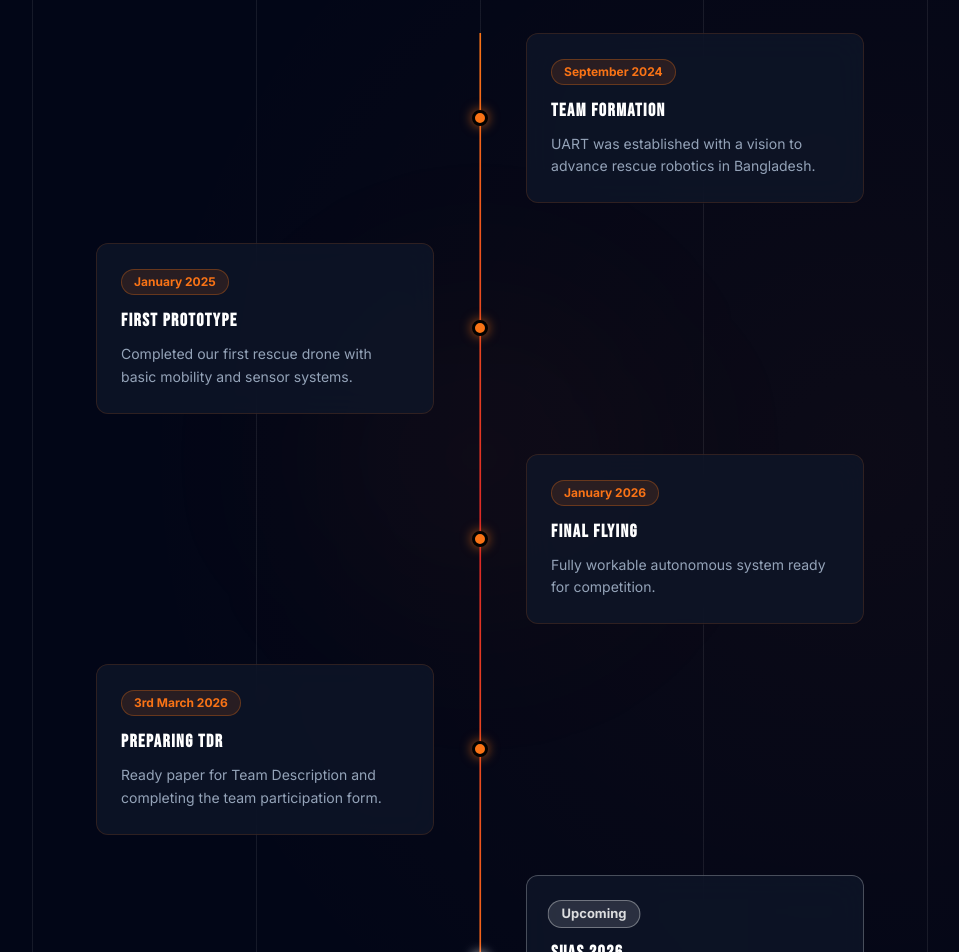
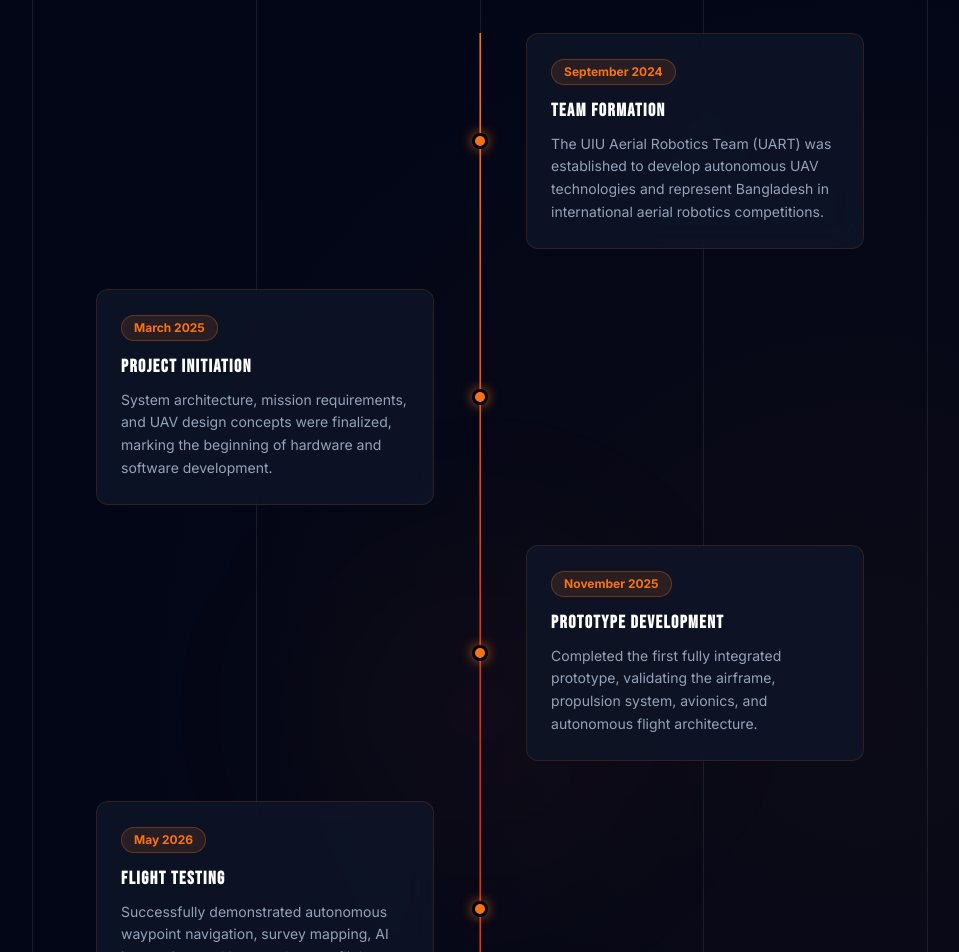
Before and after one commit to ifta-faisal/Web, a React (Vite) app: page / in a window 1280 px wide. Shown: the part 7720-8672 px from the top of the page, without its empty margins (160-1119 px from the left). Built offline with nearby package versions, Linux system fonts and the light colour scheme.

Commit message:
Update Mission Timeline data

```diff
--- a/src/components/MissionTimeline.tsx
+++ b/src/components/MissionTimeline.tsx
@@ -6,11 +6,12 @@
   const [lineVisible, setLineVisible] = useState(false);
 
   const events = [
-    { title: 'Team Formation', date: 'September 2024', desc: 'UART was established with a vision to advance rescue robotics in Bangladesh.', status: 'done' },
-    { title: 'First Prototype', date: 'January 2025', desc: 'Completed our first rescue drone with basic mobility and sensor systems.', status: 'done' },
-    { title: 'Final Flying', date: 'January 2026', desc: 'Fully workable autonomous system ready for competition.', status: 'done' },
-    { title: 'Preparing TDR', date: '3rd March 2026', desc: 'Ready paper for Team Description and completing the team participation form.', status: 'done' },
-    { title: 'SUAS 2026', date: 'Upcoming', desc: 'Preparing to represent Bangladesh at SUAS 2026.', status: 'upcoming' },
+    { title: 'Team Formation', date: 'September 2024', desc: 'The UIU Aerial Robotics Team (UART) was established to develop autonomous UAV technologies and represent Bangladesh in international aerial robotics competitions.', status: 'done' },
+    { title: 'Project Initiation', date: 'March 2025', desc: 'System architecture, mission requirements, and UAV design concepts were finalized, marking the beginning of hardware and software development.', status: 'done' },
+    { title: 'Prototype Development', date: 'November 2025', desc: 'Completed the first fully integrated prototype, validating the airframe, propulsion system, avionics, and autonomous flight architecture.', status: 'done' },
+    { title: 'Flight Testing', date: 'May 2026', desc: 'Successfully demonstrated autonomous waypoint navigation, survey mapping, AI integration, and long-endurance flight through extensive field testing.', status: 'done' },
+    { title: 'Flight Readiness Review', date: 'July 2026', desc: 'Successfully submitted the SUAS 2026 Flight Readiness Review (FRR) and secured a position in the official competition flight order.', status: 'done' },
+    { title: 'SUAS 2026', date: 'September 2026', desc: 'Representing Bangladesh at the Student Unmanned Aerial Systems (SUAS) 2026 competition in Tulsa, Oklahoma, USA, showcasing our autonomous UAV platform on the international stage.', status: 'upcoming' },
   ];
 
   // Trigger the timeline line animation on scroll
```
